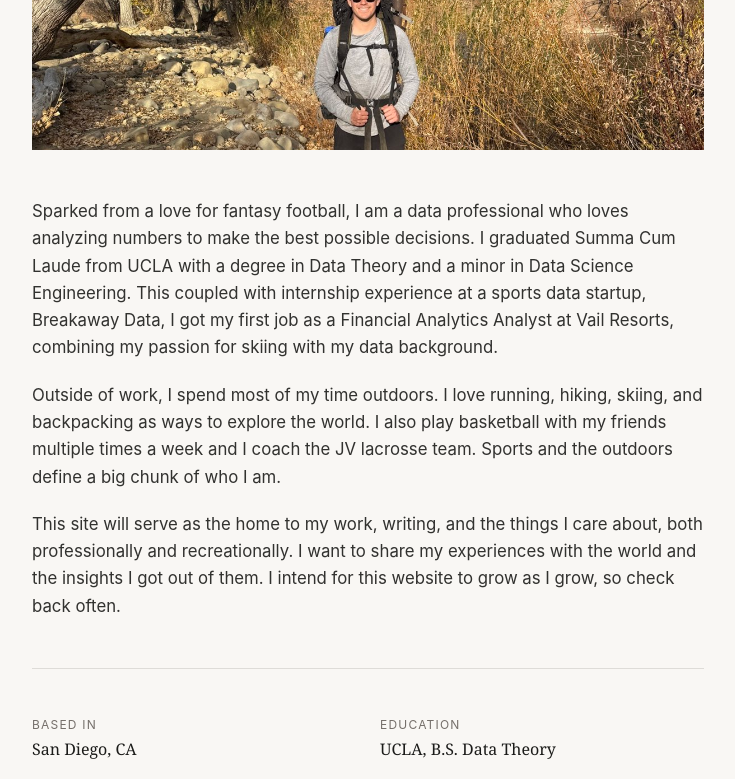
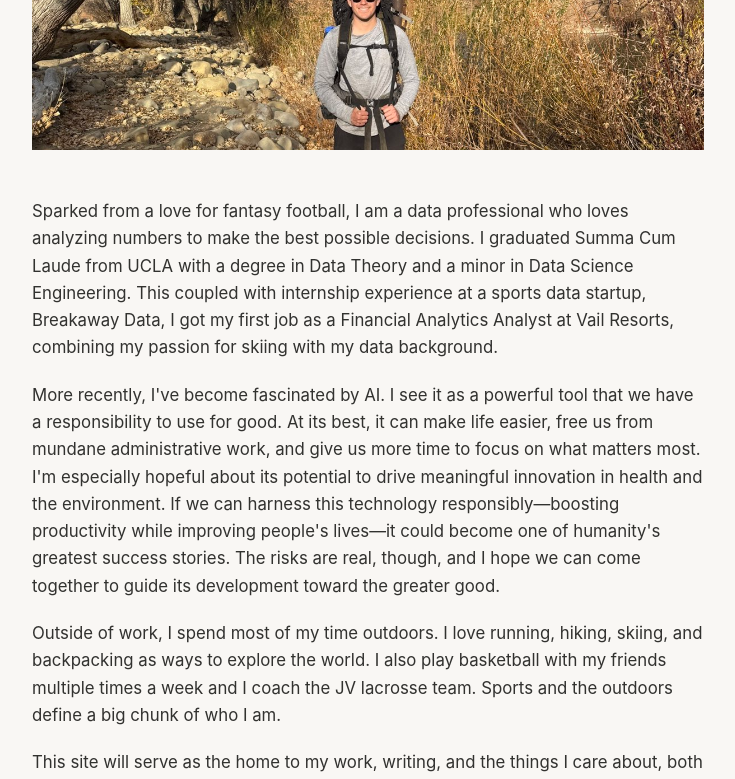
Before and after one commit to Camdenw1/camden-weber, a Next.js app: page /about in a window 1280 px wide. Shown: the part 494-1273 px from the top of the page, without its empty margins (272-1007 px from the left). Built offline with nearby package versions, Linux system fonts and the light colour scheme.

Commit message:
Add AI perspective to about page

```diff
--- a/app/about/page.tsx
+++ b/app/about/page.tsx
@@ -40,6 +40,18 @@ export default function About() {
             passion for skiing with my data background.
           </p>
           <p>
+            More recently, I&apos;ve become fascinated by AI. I see it as a
+            powerful tool that we have a responsibility to use for good. At its
+            best, it can make life easier, free us from mundane administrative
+            work, and give us more time to focus on what matters most. I&apos;m
+            especially hopeful about its potential to drive meaningful
+            innovation in health and the environment. If we can harness this
+            technology responsibly—boosting productivity while improving
+            people&apos;s lives—it could become one of humanity&apos;s greatest
+            success stories. The risks are real, though, and I hope we can come
+            together to guide its development toward the greater good.
+          </p>
+          <p>
             Outside of work, I spend most of my time outdoors. I love running,
             hiking, skiing, and backpacking as ways to explore the world. I also play
             basketball with my friends multiple times a week and I coach the
```
